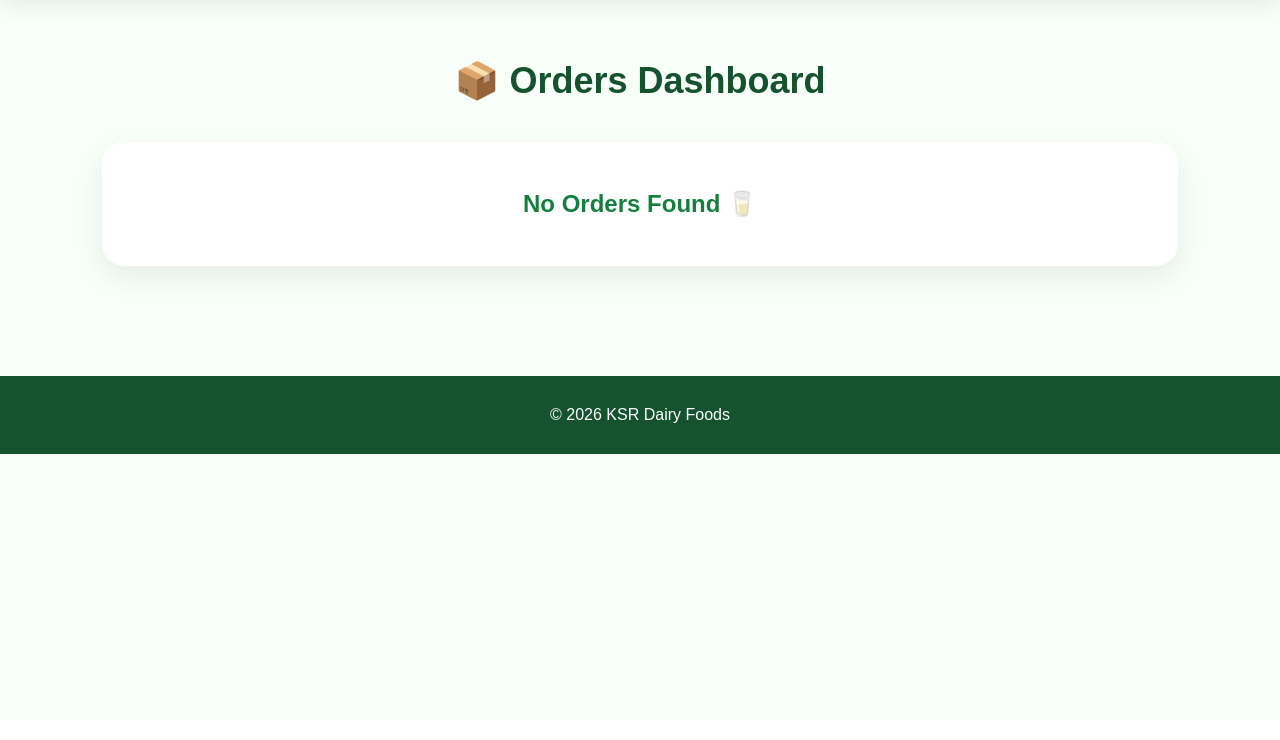
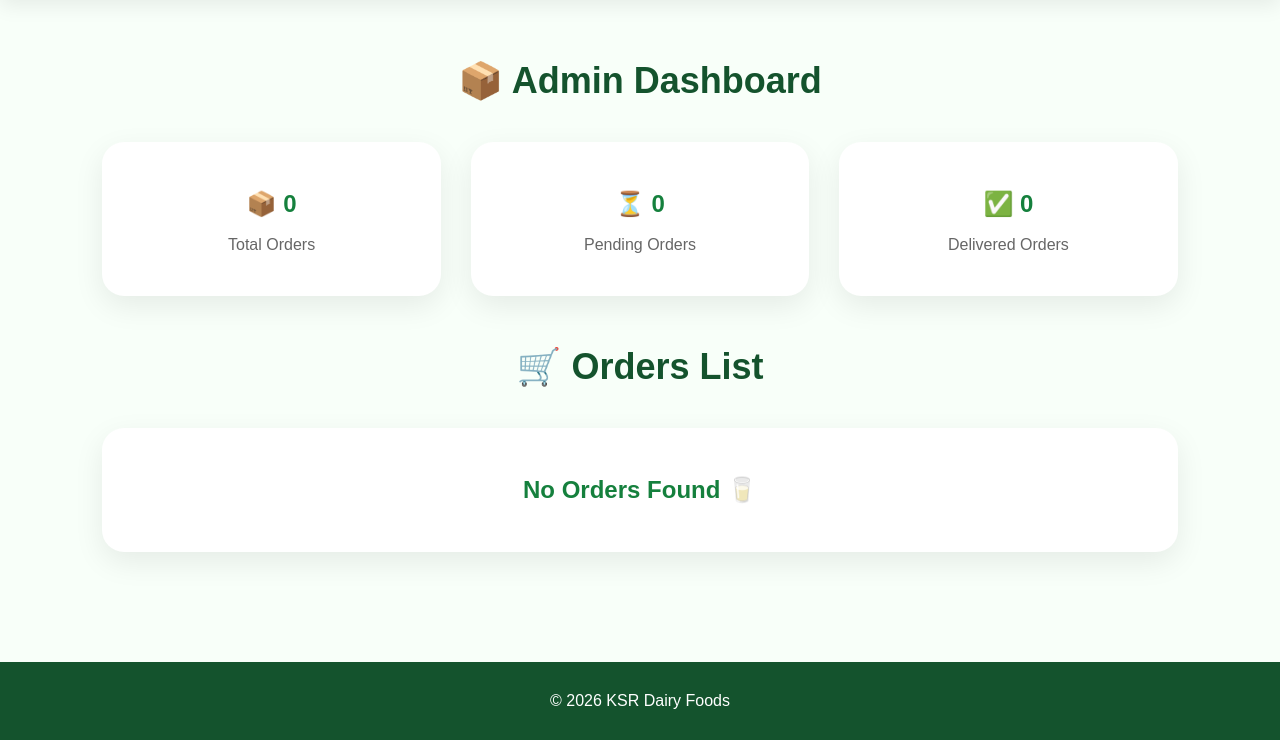
Before and after one commit to priyakhaif-oss/Ksr, a Flask app: page /admin in a window 1280 px wide. Shown: the part 81-821 px from the top of the page. Before the commit the page ends 535 px from the top, so only its background shows below. Run offline with Flask 3, Linux system fonts and the light colour scheme; the visitor is signed in with stand-in values (Sample User, id 1); data that the repository does not hold is empty.

Commit message:
Update admin.html

```diff
--- a/templates/admin.html
+++ b/templates/admin.html
@@ -19,20 +19,16 @@
 
 <header>
 
-
 <div class="logo">
 🥛 KSR Dairy Foods Admin
 </div>
 
 
-
 <div class="admin-actions">
-
 
 <a href="/" class="cart-btn">
 🏠 Website
 </a>
-
 
 
 <a href="/admin-logout"
@@ -42,7 +38,6 @@ title="Logout">
 🚪
 
 </a>
-
 
 </div>
 
@@ -57,7 +52,65 @@ title="Logout">
 
 
 <h2>
-📦 Orders Dashboard
+📦 Admin Dashboard
+</h2>
+
+
+
+<!-- Statistics -->
+
+<div class="products-container">
+
+
+<div class="card">
+
+<h2>
+📦 {{total_orders}}
+</h2>
+
+<p>
+Total Orders
+</p>
+
+</div>
+
+
+
+<div class="card">
+
+<h2>
+⏳ {{pending_orders}}
+</h2>
+
+<p>
+Pending Orders
+</p>
+
+</div>
+
+
+
+<div class="card">
+
+<h2>
+✅ {{delivered_orders}}
+</h2>
+
+<p>
+Delivered Orders
+</p>
+
+</div>
+
+
+</div>
+
+
+
+
+
+<h2 style="margin-top:50px;">
+🛒 Orders List
 </h2>
 
 
@@ -72,16 +125,11 @@ title="Logout">
 
 
 
-
-
 {% for order in orders %}
 
 
 
-
-
 <div class="card">
-
 
 
 <h3>
@@ -89,11 +137,9 @@ title="Logout">
 </h3>
 
 
-
 <p>
 📱 {{order.phone}}
 </p>
-
 
 
 <p>
@@ -102,9 +148,7 @@ title="Logout">
 
 
 
-
 <hr>
-
 
 
 
@@ -114,25 +158,19 @@ title="Logout">
 
 
 
-
 {% for item in order.products %}
-
 
 <p>
 {{item.name}} × {{item.qty}}
 </p>
 
-
 {% endfor %}
-
 
 
 
 <h2>
 💰 ₹{{order.total}}
 </h2>
-
-
 
 
 
@@ -150,7 +188,6 @@ Status:
 
 {% else %}
 
-
 <strong style="color:orange;">
 ⏳ Pending
 </strong>
@@ -160,7 +197,6 @@ Status:
 
 
 </p>
-
 
 
 
@@ -178,8 +214,6 @@ Status:
 
 
 <br>
-
-
 
 
 <a
@@ -208,6 +242,7 @@ class="cart-btn">
 
 
 
+
 <br><br>
 
 
@@ -218,11 +253,9 @@ href="/delete-order/{{order._id}}"
 class="delete-btn"
 onclick="return confirm('Delete this order?')">
 
-🗑
+🗑 Delete
 
 </a>
-
-
 
 
 
@@ -230,18 +263,11 @@ onclick="return confirm('Delete this order?')">
 
 
 
-
-
 {% endfor %}
 
 
 
-
-
 </div>
-
-
-
 
 
 
@@ -251,19 +277,14 @@ onclick="return confirm('Delete this order?')">
 
 <div class="card">
 
-
 <h2>
 No Orders Found 🥛
 </h2>
 
-
 </div>
 
 
-
 {% endif %}
-
-
 
 
 
@@ -274,20 +295,13 @@ No Orders Found 🥛
 
 
 
-
 <footer>
-
 
 <p>
 © 2026 KSR Dairy Foods
 </p>
 
-
 </footer>
-
-
-
-
 
 
 
```
